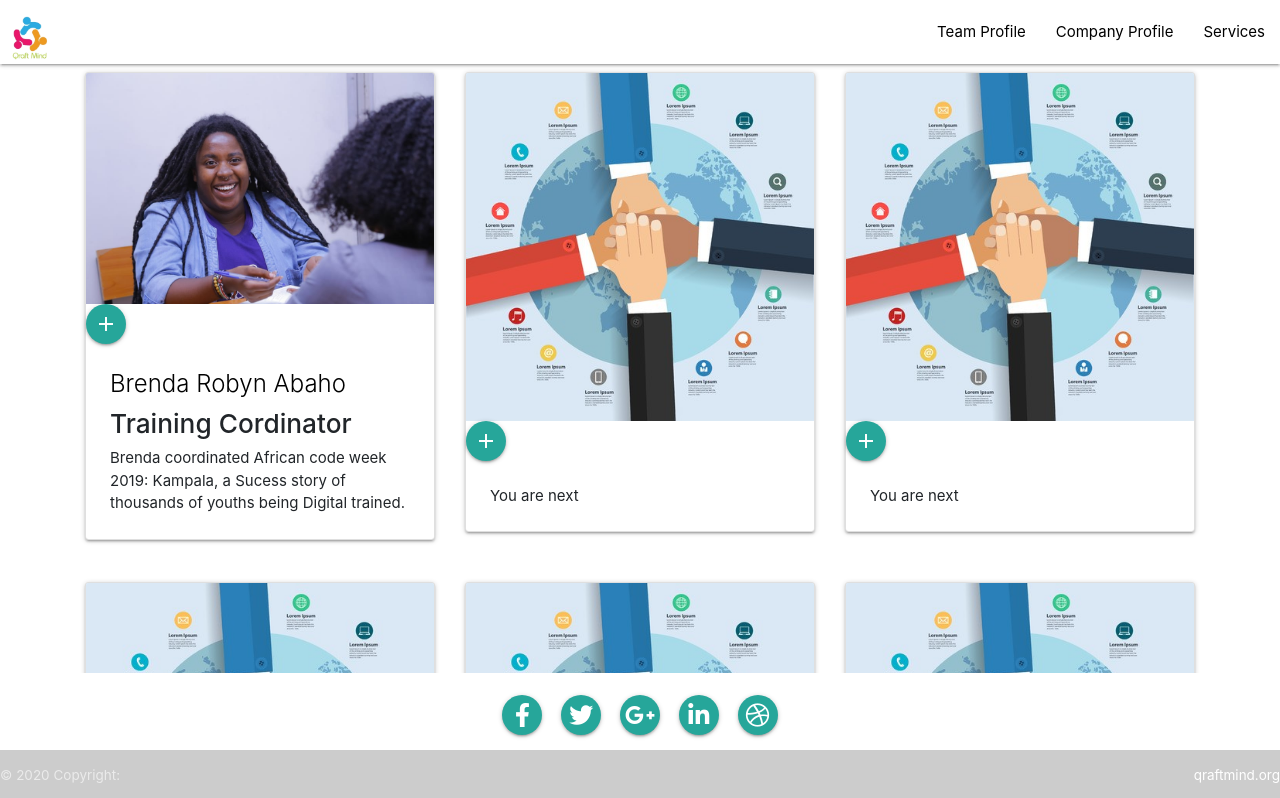
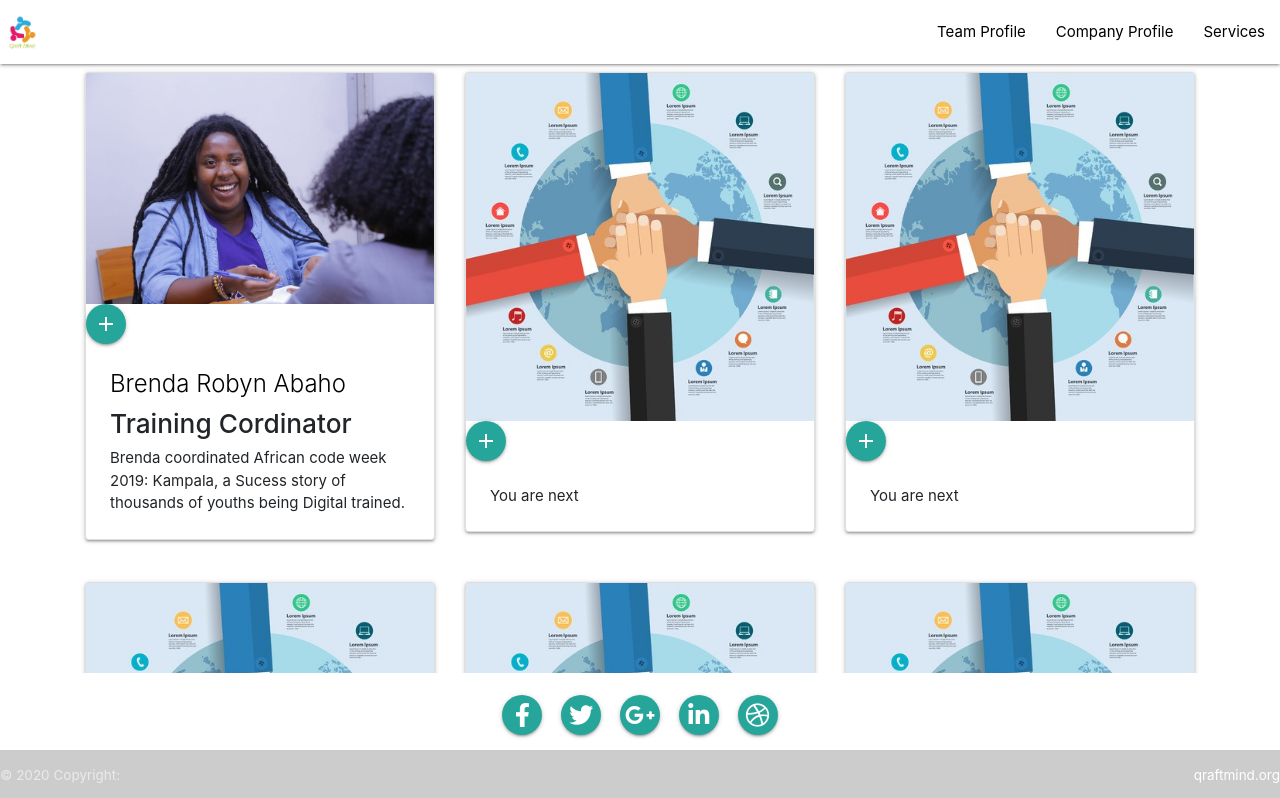
Before and after one commit to tugumeandree/Ainembabazi-Recheal, a plain HTML site: page team.html in a window 1280 px wide. Shown: the top 798 px of the page. Drawn offline with nearby package versions, Linux system fonts and the light colour scheme.

Commit message:
reduced logo size

```diff
--- a/team.html
+++ b/team.html
@@ -34,8 +34,8 @@
       }
 
       .logo{
-        width:60px;
-        height:65px;
+        width:45px;
+        height:45px;
 
       }
 
```
